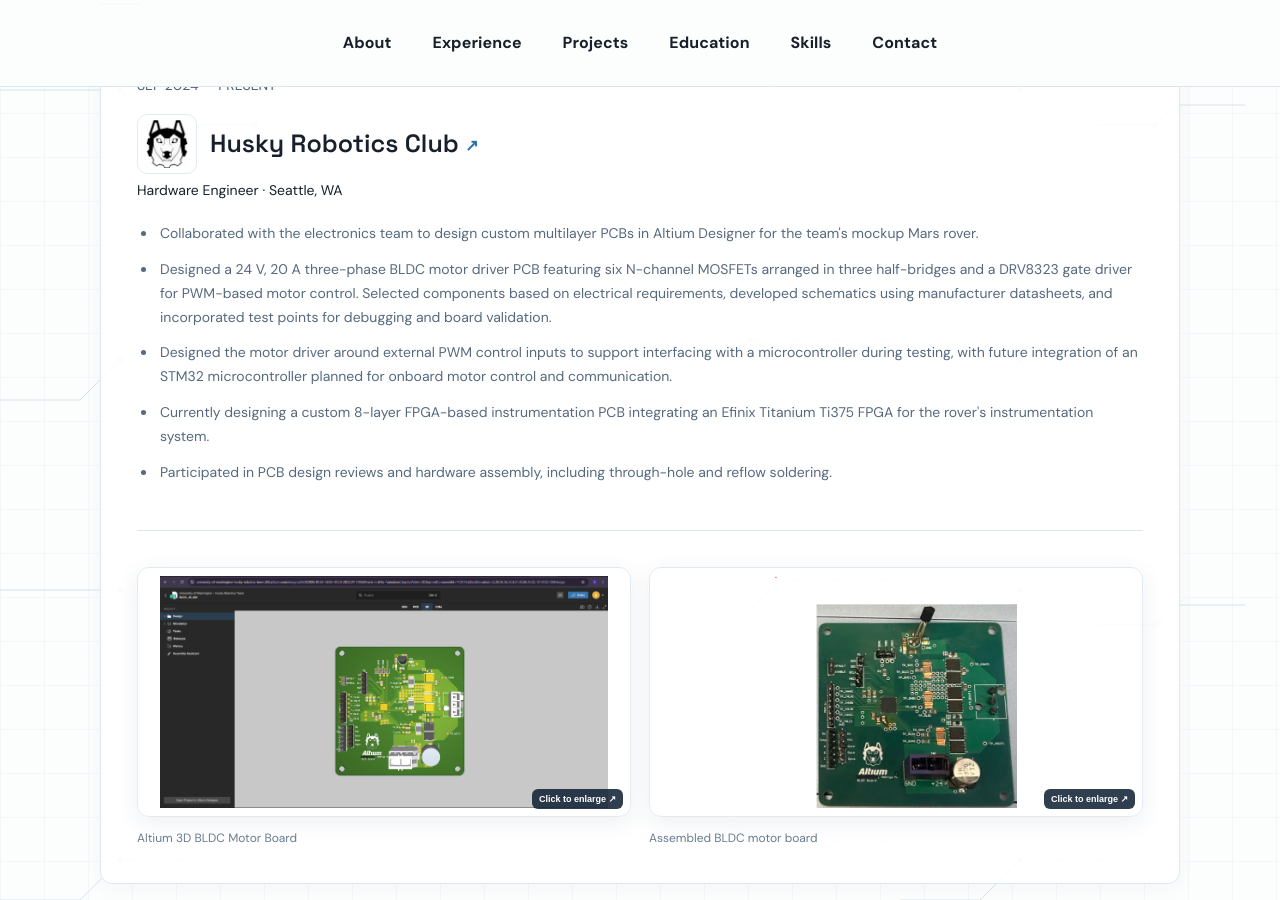
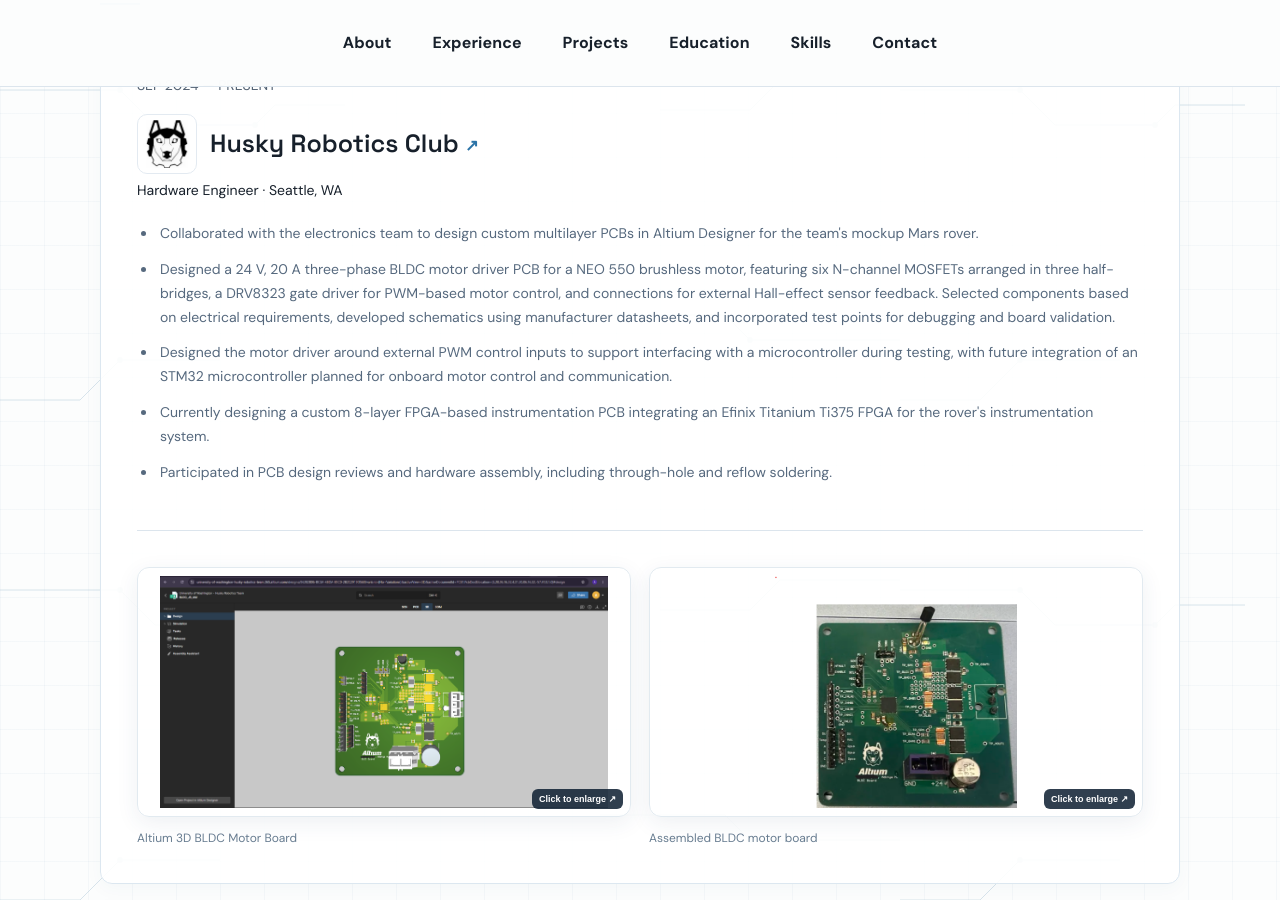
Before and after one commit to AdityaManivel/AdityaManivel.github.io, a Jekyll site: the page index.html, which Jekyll copies as it is, in a window 1280 px wide and 900 px high, scrolled down 1075 px. Built offline with Jekyll 4.4.1, drawn with Linux system fonts in a browser that asks for light colours.

Commit message:
Specify NEO 550 BLDC motor and Hall-effect sensor interface

```diff
--- a/index.html
+++ b/index.html
@@ -70,7 +70,7 @@
         <span>Hardware Engineer · Seattle, WA</span>
         <ul class="experience-bullets">
           <li>Collaborated with the electronics team to design custom multilayer PCBs in Altium Designer for the team's mockup Mars rover.</li>
-          <li>Designed a 24 V, 20 A three-phase BLDC motor driver PCB featuring six N-channel MOSFETs arranged in three half-bridges and a DRV8323 gate driver for PWM-based motor control. Selected components based on electrical requirements, developed schematics using manufacturer datasheets, and incorporated test points for debugging and board validation.</li>
+          <li>Designed a 24 V, 20 A three-phase BLDC motor driver PCB for a NEO 550 brushless motor, featuring six N-channel MOSFETs arranged in three half-bridges, a DRV8323 gate driver for PWM-based motor control, and connections for external Hall-effect sensor feedback. Selected components based on electrical requirements, developed schematics using manufacturer datasheets, and incorporated test points for debugging and board validation.</li>
           <li>Designed the motor driver around external PWM control inputs to support interfacing with a microcontroller during testing, with future integration of an STM32 microcontroller planned for onboard motor control and communication.</li>
           <li>Currently designing a custom 8-layer FPGA-based instrumentation PCB integrating an Efinix Titanium Ti375 FPGA for the rover's instrumentation system.</li>
           <li>Participated in PCB design reviews and hardware assembly, including through-hole and reflow soldering.</li>
```
